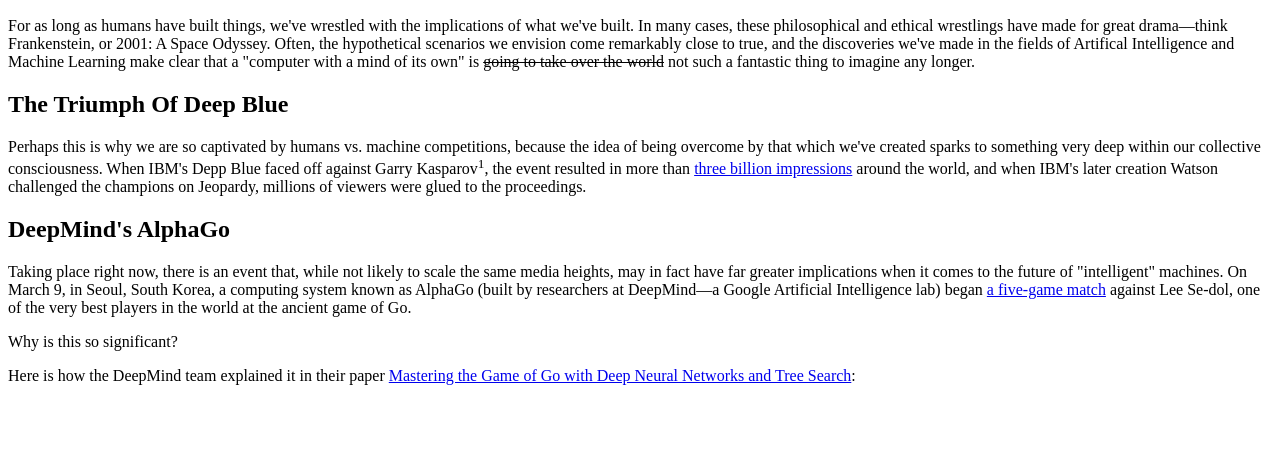
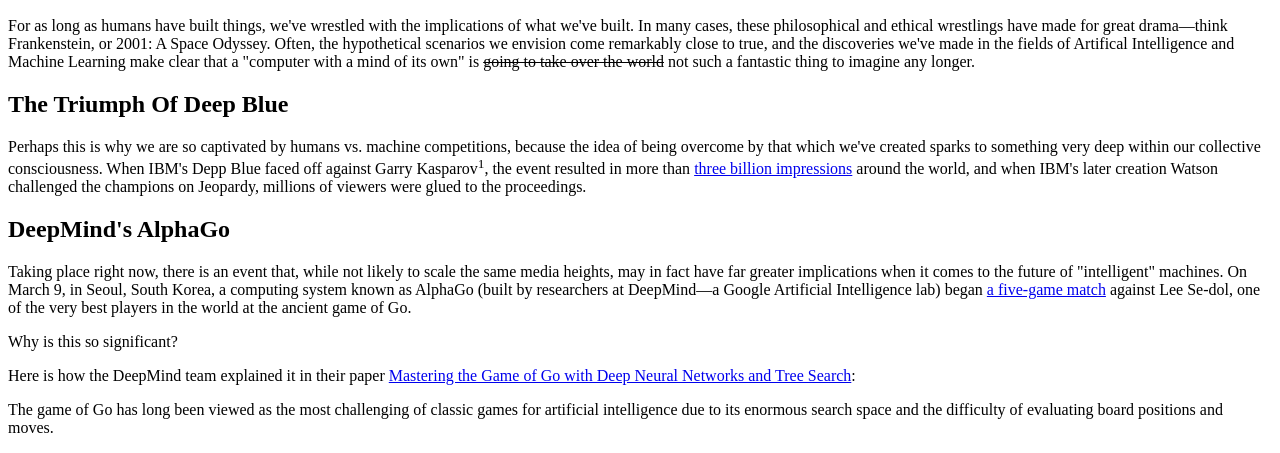
Before and after one commit to KevMcCall/basic-html-mockup, a plain HTML site: page index.html in a window 1280 px wide. Shown: the part 503-956 px from the top of the page. Before the commit the page ends 904 px from the top, so only its background shows below. Drawn offline with Linux system fonts and the light colour scheme.

Commit message:
added paragraph

```diff
--- a/index.html
+++ b/index.html
@@ -64,7 +64,9 @@
             with Deep Neural Networks and Tree Search</a>:
 
     </p>
-    <p></p>
+    <p>The game of Go has long been viewed as the most challenging of classic games for artificial intelligence due to
+        its enormous search space
+        and the difficulty of evaluating board positions and moves.</p>
 </body>
 
 </html>
```
